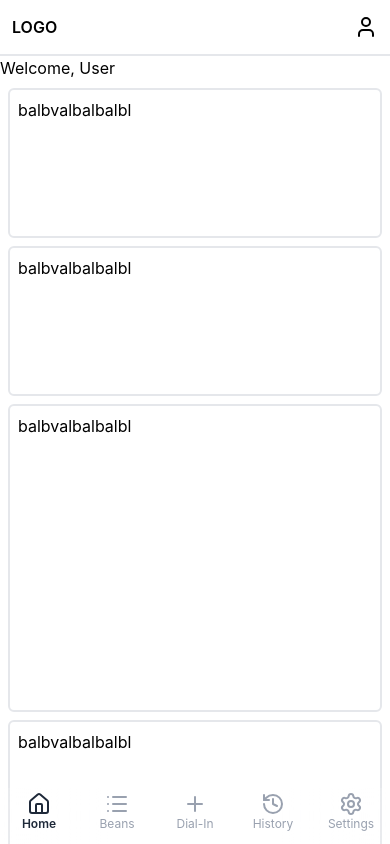
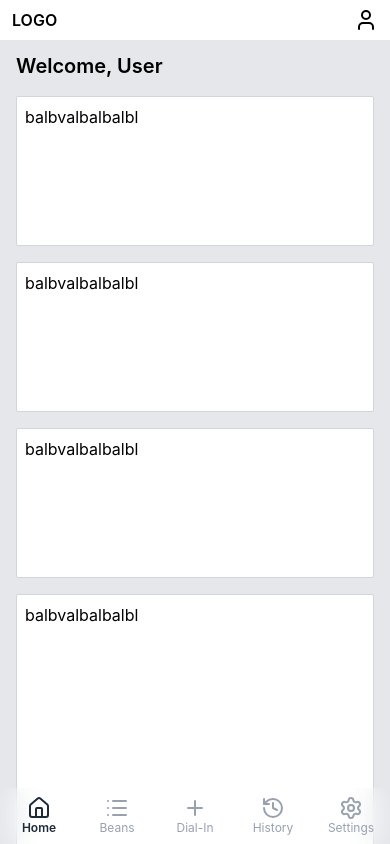
Before and after one commit to BuckoA18/dial-in-assistant, a React (Vite) app: page / in a window 390 px wide. Built offline with nearby package versions, Linux system fonts and the light colour scheme.

Commit message:
Startet working on multi step component

```diff
--- a/src/pages/Dashboard.jsx
+++ b/src/pages/Dashboard.jsx
@@ -6,10 +6,14 @@ import GridItem from "../ui/GridItem";
 const Dashboard = () => {
   return (
     <>
-      <h1>Welcome, User</h1>
+      <h2 className="pt-3 pl-4 text-xl font-semibold">Welcome, User</h2>
 
       <Grid>
-        <GridItem colSpan={8}>
+        <GridItem colSpan={4}>
+          <Card>balbvalbalbalbl</Card>
+        </GridItem>
+
+        <GridItem colSpan={4}>
           <Card>balbvalbalbalbl</Card>
         </GridItem>
 
@@ -21,7 +25,23 @@ const Dashboard = () => {
           <Card>balbvalbalbalbl</Card>
         </GridItem>
 
-        <GridItem colSpan={12}>
+        <GridItem colSpan={8} rowSpan={2}>
+          <Card>balbvalbalbalbl</Card>
+        </GridItem>
+
+        <GridItem colSpan={4} rowSpan={2}>
+          <Card>balbvalbalbalbl</Card>
+        </GridItem>
+
+        <GridItem colSpan={3} rowSpan={1}>
+          <Card>balbvalbalbalbl</Card>
+        </GridItem>
+
+        <GridItem colSpan={9} rowSpan={2}>
+          <Card>balbvalbalbalbl</Card>
+        </GridItem>
+
+        <GridItem colSpan={3} rowSpan={1}>
           <Card>balbvalbalbalbl</Card>
         </GridItem>
       </Grid>
--- a/src/pages/DialIn.jsx
+++ b/src/pages/DialIn.jsx
@@ -1,7 +1,32 @@
-import React from "react";
+import React, { useState } from "react";
+import Input from "../ui/Input";
+import Select from "../ui/Select";
+import Card from "../ui/Card";
+
+const MIN_STEP = 1;
+const MAX_STEP = 3;
 
 const DialIn = () => {
-	return <div>DialIn</div>;
+  const [step, setStep] = useState(1);
+
+  return (
+    <>
+      <div>
+        <h2>Step: {step}</h2>
+
+        {step > MIN_STEP && (
+          <button onClick={() => setStep((prevStep) => prevStep - 1)}>
+            Back
+          </button>
+        )}
+        {step < MAX_STEP && (
+          <button onClick={() => setStep((prevStep) => prevStep + 1)}>
+            Next
+          </button>
+        )}
+      </div>
+    </>
+  );
 };
 
 export default DialIn;
--- a/src/ui/Aside.jsx
+++ b/src/ui/Aside.jsx
@@ -9,7 +9,7 @@ const Aside = () => {
     <aside
       onMouseEnter={() => setIsOpen(true)}
       onMouseLeave={() => setIsOpen(false)}
-      className={` ${isOpen && "w-40"} hidden h-full w-14 flex-col items-center border-r-2 border-gray-200 bg-white px-1 transition-all ease-in-out lg:fixed lg:top-14 lg:flex`}
+      className={` ${isOpen && "w-40"} hidden h-full w-14 flex-col items-center bg-white px-1 transition-all ease-in-out lg:fixed lg:top-14 lg:flex`}
     >
       <Nav type="aside" isOpen={isOpen} />
     </aside>
--- a/src/ui/Card.jsx
+++ b/src/ui/Card.jsx
@@ -3,7 +3,9 @@ import React from "react";
 
 const Card = ({ children }) => {
   return (
-    <div className={`h-full w-full rounded-md border-2 border-gray-200 p-2`}>
+    <div
+      className={`text-gray-900-200 h-full w-full rounded-xs border border-gray-300 bg-white p-2`}
+    >
       {children}
     </div>
   );
--- a/src/ui/Grid.jsx
+++ b/src/ui/Grid.jsx
@@ -5,7 +5,7 @@ const Grid = ({ children }) => {
   return (
     <div
       className={twMerge(
-        "grid auto-rows-[150px] grid-cols-1 gap-2 p-2 sm:grid-cols-12",
+        "grid auto-rows-[150px] grid-cols-1 gap-4 p-4 sm:grid-cols-12 sm:gap-6 md:gap-10 md:p-10",
       )}
     >
       {children}
--- a/src/ui/Header.jsx
+++ b/src/ui/Header.jsx
@@ -4,7 +4,7 @@ import { User } from "lucide-react";
 
 const Header = () => {
   return (
-    <header className="flex h-14 w-full items-center justify-between border-b-2 border-gray-200 bg-white px-3 md:fixed md:top-0 md:left-0">
+    <header className="z-50 flex h-10 w-full items-center justify-between bg-white px-3 sm:h-14 lg:fixed">
       <h1 className="font-semibold">LOGO</h1>
       <Link to="profile">
         <User />
--- /dev/null
+++ b/src/ui/Input.jsx
@@ -0,0 +1,14 @@
+import React from "react";
+
+const Input = ({ label, type }) => {
+  return (
+    <>
+      <label className="text-sm font-semibold" htmlFor={label}>
+        {label}
+      </label>
+      <input type={type} id={label} className="rounded-md bg-white p-2" />
+    </>
+  );
+};
+
+export default Input;
--- a/src/ui/Main.jsx
+++ b/src/ui/Main.jsx
@@ -2,7 +2,7 @@ import React from "react";
 
 const Main = ({ children }) => {
   return (
-    <main className="flex flex-1 flex-col overflow-scroll md:pt-14 lg:pl-14">
+    <main className="flex flex-1 flex-col overflow-scroll bg-gray-200 lg:pt-14 lg:pl-14">
       {children}
     </main>
   );
--- a/src/ui/Nav.jsx
+++ b/src/ui/Nav.jsx
@@ -7,7 +7,7 @@ const Nav = ({ type = "bottom", isOpen = true, iconSize }) => {
   if (type === "bottom")
     return (
       <nav
-        className={`fixed bottom-0 z-50 flex h-14 w-full justify-center backdrop-blur-3xl sm:bottom-6 sm:left-1/2 sm:max-w-96 sm:translate-x-[-50%] sm:px-4 lg:hidden`}
+        className={`fixed bottom-0 z-50 flex h-14 w-full items-center justify-center rounded rounded-t-lg backdrop-blur-md sm:bottom-6 sm:left-1/2 sm:max-w-96 sm:translate-x-[-50%] sm:rounded-2xl sm:px-4 lg:hidden`}
       >
         {NAV_LINKS.map((item) => (
           <NavItem to={item.to} key={item.to}>
--- /dev/null
+++ b/src/ui/Select.jsx
@@ -0,0 +1,16 @@
+import React, { Children } from "react";
+
+const Select = ({ children, label }) => {
+  return (
+    <>
+      <label htmlFor="label" className="block text-sm font-semibold">
+        {label}
+      </label>
+      <select id={label} className="rounded-md bg-white p-2">
+        {children}
+      </select>
+    </>
+  );
+};
+
+export default Select;
```
